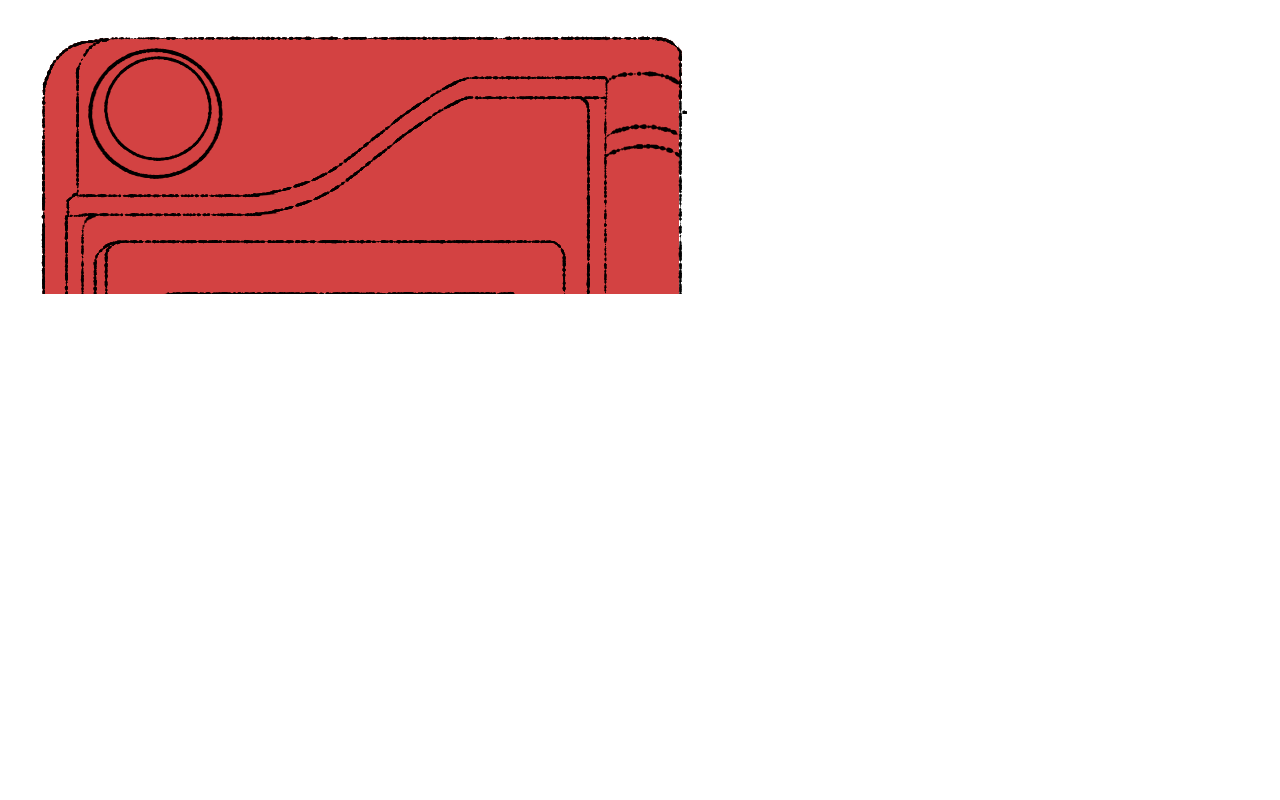
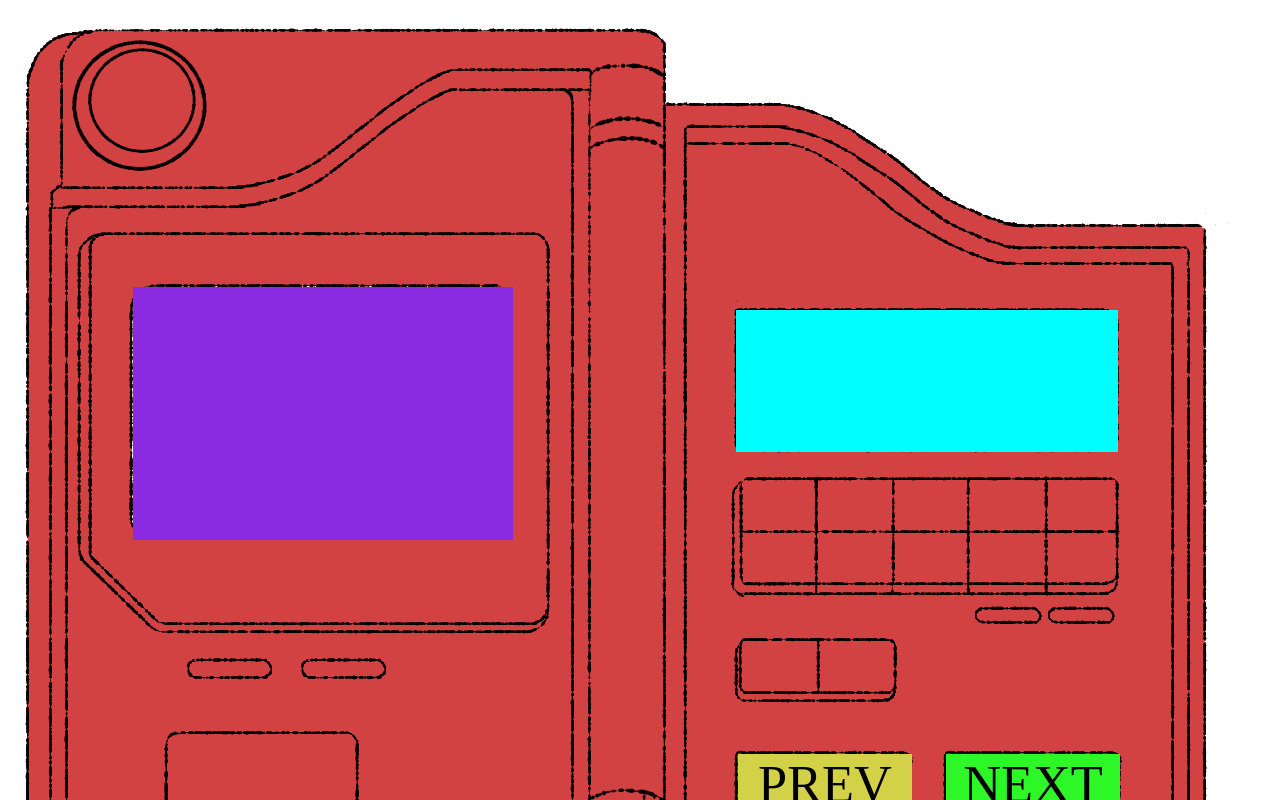
Before and after one commit to elenixu/POKEDEX, a plain HTML site: page index.html in a window 1280 px wide. Drawn offline with Linux system fonts and the light colour scheme.

Commit message:
Update js

```diff
--- a/index.css
+++ b/index.css
@@ -5,14 +5,41 @@
   }
 
   .left_screen {
+    background-color: blueviolet;
+    height: 253px;
+    width: 380px;
     position: absolute;
-    left: 0;
-    top: 0px;
+    left: 133;
+    top: 287px;
   }
 
 
   .right_screen {
+    background-color: aqua;
+    height: 142px;
+    width: 382px;
     position: absolute;
-    left: 0;
-    top: 0px;
+    left: 736px;
+    top: 310px;
   }
+
+  .button_prev {
+    background-color: rgb(211, 209, 71);
+    height: 60px;
+    width: 174px;
+    position: absolute;
+    left: 738px;
+    top: 754px;
+    font-size: 5cap;
+    text-align: center;
+  }
+  .button_next {
+    background-color: rgb(45, 247, 38);
+    height: 60px;
+    width: 174px;
+    position: absolute;
+    left: 946px;
+    top: 754px;
+    font-size: 5cap;
+    text-align: center;
+  }
--- a/index.html
+++ b/index.html
@@ -1,9 +1,14 @@
 <link rel="stylesheet" href="/index.css">
+<script type="module" src="pokedex.js"></script>
+
 
 <div class="pokedex">
     <div class="pokedex_image">
-        <img src="images/pokedex_up.png" alt="pokedex">
+        <img src="images/pokedex.png" alt="pokedex">
     </div>
     <div class="left_screen"></div>
     <div class="right_screen"></div>
+    <div class="button_prev">PREV</div>
+    <div class="button_next">NEXT</div>
+
 </div>
```
